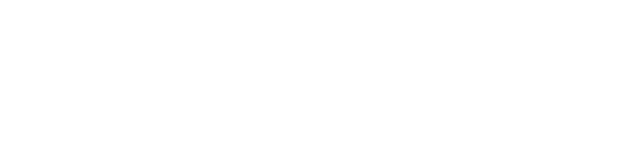
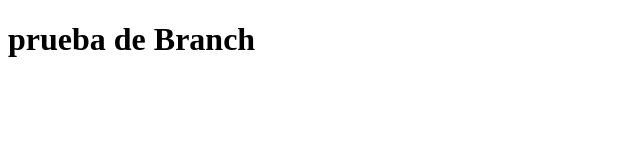
Before and after one commit to Ib3rtt1/inforcap2, a plain HTML site: page index.html in a window 1280 px wide. Shown: the whole page, without its empty margins (0-640 px from the left). Drawn offline with Linux system fonts and the light colour scheme.

Commit message:
Se agrega h1

```diff
--- a/index.html
+++ b/index.html
@@ -8,5 +8,7 @@
 </head>
 <body>
 
+    <h1>prueba de Branch</h1>
+
 </body>
 </html>
```
